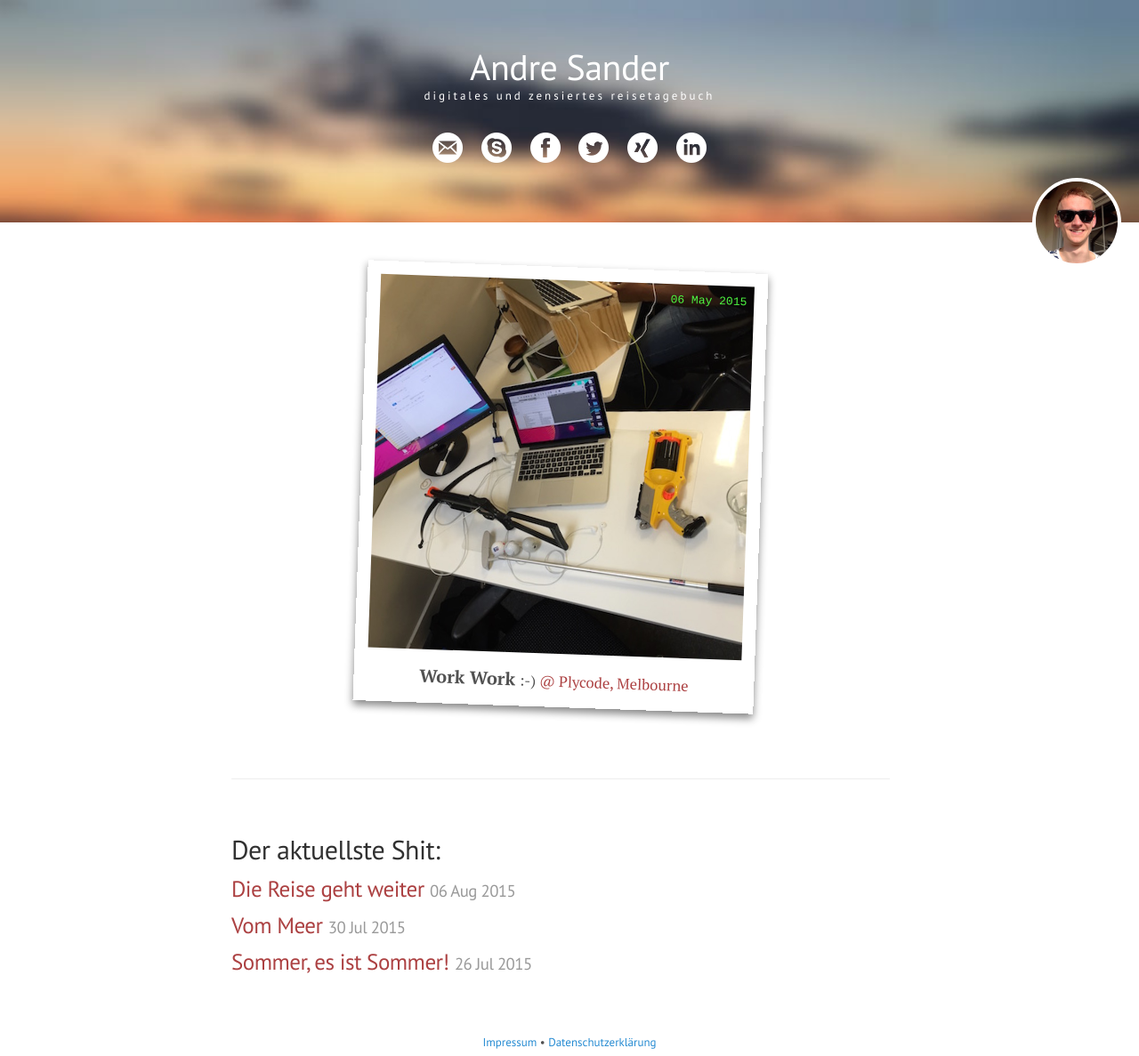
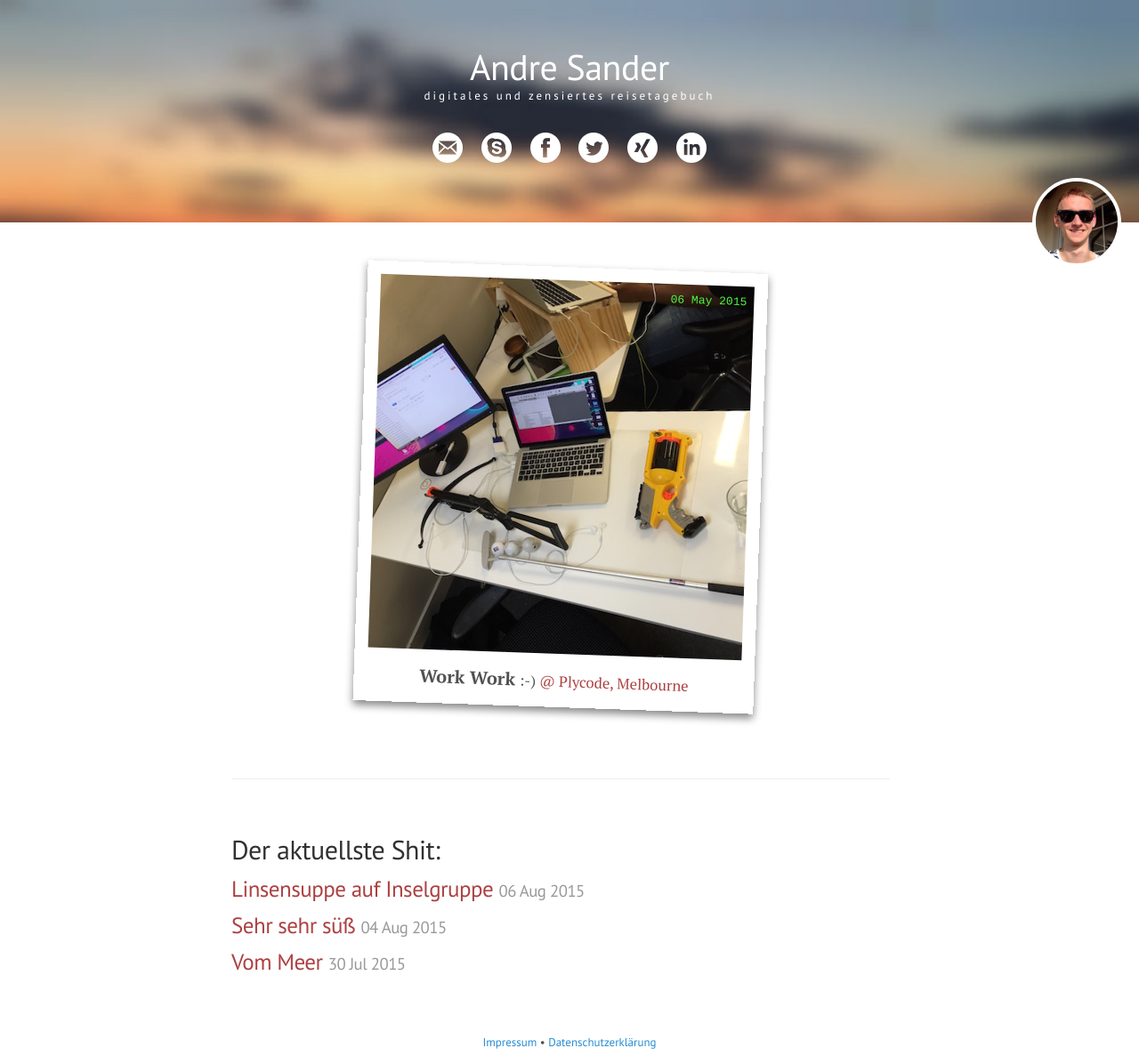
Before and after one commit to Sanderand/Sanderand.github.io, a Jekyll site: the page built from _posts/2015-05-06-workwork.md, in a window 1280 px wide. Shown: the whole page at 89% size. Built offline with Jekyll 4.4.1, drawn with Linux system fonts in a browser that asks for light colours; Markdown is read by kramdown in place of the engine named in the settings; comment, search, counter and statistics services are not loaded.

Commit message:
magnetic post + pics

```diff
--- a/_posts/2015-08-06-magnetic.md
+++ b/_posts/2015-08-06-magnetic.md
@@ -1,10 +1,12 @@
 ---
 layout: post
-title: Die Reise geht weiter
+title: Linsensuppe auf Inselgruppe
 location: Cairns, Australia
 ---
 
 Ich liege gerade in Horseshoe Bay und lasse mir die Sonne auf den Bauch scheinen. Die vergangenen drei Tage bin ich ohne meine zwei gewohnten Travelmates weitergereist.
+
+![Wallaby]({{ site.url }}/public/post_img/wallaby.jpg)
 
 Nach dem intensiven Segelabenteuer, haben mich meine zwei Leidensgenossen Liza und Peter aus Holland in ihrem Van mitgenommen. Zusammen sind wir auf die Suche nach Farmjobs gegangen. Die Gegend um **Ayr** ist scheinbar beliebt bei Backpackern, die körperlich anstrengende Arbeit in der brennenden australischen Sonne machen wollen. Oft um das Arbeitsvisum um ein weiteres Jahr zu verlängern. Oft auch einfach nur um das Reisegeld aufzubessern. Wir wollten Farmarbeit für die Erfahrung machen.
 
```
Also changed, not shown: other parts of _posts/2015-08-06-magnetic.md (+2 -0 lines), _posts/2015-08-04-koala.md (added, +8 -0 lines), public/post_img/busride.jpg (added), public/post_img/joey.jpg (added), public/post_img/wallaby.jpg (added).
